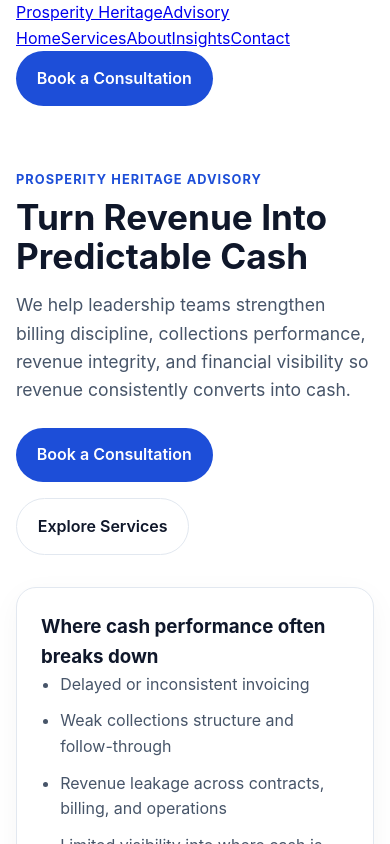
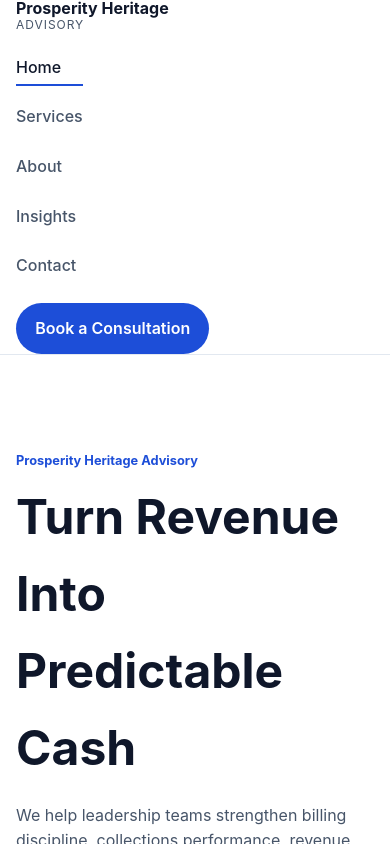
Before and after one commit to pjechete/prosperity-heritage-Advisory-Services, a Next.js app: page / in a window 390 px wide. Shown: the top 844 px of the page. Built offline with nearby package versions, Linux system fonts and the light colour scheme.

Commit message:
Update globals.css

```diff
--- a/src/app/globals.css
+++ b/src/app/globals.css
@@ -32,8 +32,6 @@ body {
 
   --primary: #1d4ed8;
   --primary-dark: #1e40af;
-  --primary-soft: #dbeafe;
-
   --navy: #0f172a;
 }
 
@@ -52,6 +50,83 @@ body {
 }
 
 /* =========================
+   NAVBAR
+========================= */
+
+.site-header {
+  position: sticky;
+  top: 0;
+  z-index: 1000;
+  background: rgba(255, 255, 255, 0.96);
+  border-bottom: 1px solid var(--border);
+  backdrop-filter: blur(10px);
+}
+
+.header-inner {
+  min-height: 76px;
+  display: flex;
+  align-items: center;
+  justify-content: space-between;
+  gap: 1.5rem;
+}
+
+.brand {
+  text-decoration: none;
+  color: var(--navy);
+  display: flex;
+  flex-direction: column;
+  line-height: 1.1;
+}
+
+.brand-main {
+  font-size: 1rem;
+  font-weight: 700;
+}
+
+.brand-sub {
+  font-size: 0.75rem;
+  color: var(--muted);
+  text-transform: uppercase;
+  letter-spacing: 0.08em;
+}
+
+.main-nav {
+  display: flex;
+  gap: 1.5rem;
+  justify-content: center;
+  flex: 1;
+}
+
+.nav-link {
+  text-decoration: none;
+  color: var(--muted);
+  font-weight: 500;
+}
+
+.nav-link:hover {
+  color: var(--navy);
+}
+
+.nav-link.active {
+  color: var(--navy);
+  position: relative;
+}
+
+.nav-link.active::after {
+  content: '';
+  position: absolute;
+  bottom: -6px;
+  left: 0;
+  width: 100%;
+  height: 2px;
+  background: var(--primary);
+}
+
+.header-cta {
+  display: flex;
+}
+
+/* =========================
    SECTIONS
 ========================= */
 
@@ -64,23 +139,19 @@ body {
 }
 
 .section-label {
-  display: inline-block;
-  margin-bottom: 0.75rem;
   font-size: 0.8rem;
+  text-transform: uppercase;
   font-weight: 700;
-  letter-spacing: 0.08em;
-  text-transform: uppercase;
   color: var(--primary);
+  margin-bottom: 0.5rem;
 }
 
 .section-title {
   font-size: 2rem;
   margin-bottom: 1rem;
-  color: var(--navy);
 }
 
 .section-intro {
-  font-size: 1.05rem;
   color: var(--muted);
   margin-bottom: 1rem;
 }
@@ -93,10 +164,6 @@ body {
   padding: 6rem 0 5rem;
 }
 
-.hero-sm {
-  padding: 5rem 0 3rem;
-}
-
 .hero-grid {
   display: grid;
   grid-template-columns: 1.3fr 0.9fr;
@@ -105,22 +172,17 @@ body {
 }
 
 .hero-title {
-  font-size: clamp(2.2rem, 5vw, 3.5rem);
-  line-height: 1.1;
+  font-size: 3rem;
   margin-bottom: 1rem;
 }
 
 .hero-subtext {
-  font-size: 1.1rem;
   color: var(--muted);
-  max-width: 560px;
 }
 
 .eyebrow {
   font-size: 0.8rem;
   font-weight: 700;
-  text-transform: uppercase;
-  letter-spacing: 0.08em;
   color: var(--primary);
   margin-bottom: 0.5rem;
 }
@@ -130,30 +192,21 @@ body {
 ========================= */
 
 .hero-actions {
+  margin-top: 1.5rem;
   display: flex;
   gap: 1rem;
-  flex-wrap: wrap;
-  margin-top: 1.5rem;
 }
 
 .btn {
-  padding: 0.9rem 1.3rem;
+  padding: 0.8rem 1.2rem;
   border-radius: 999px;
   text-decoration: none;
   font-weight: 600;
-  transition: 0.2s ease;
-  display: inline-flex;
-  align-items: center;
-  justify-content: center;
 }
 
 .btn-primary {
   background: var(--primary);
-  color: #ffffff;
-}
-
-.btn-primary:hover {
-  background: var(--primary-dark);
+  color: white;
 }
 
 .btn-secondary {
@@ -161,43 +214,19 @@ body {
   color: var(--navy);
 }
 
-.btn-secondary:hover {
-  background: #ffffff;
-}
-
 /* =========================
    CARDS
 ========================= */
 
+.info-card,
 .hero-card,
-.info-card,
 .step-card,
-.service-item,
-.cta-box {
-  background: #ffffff;
+.service-item {
   border: 1px solid var(--border);
-  border-radius: 20px;
+  border-radius: 16px;
   padding: 1.5rem;
-  box-shadow: 0 8px 30px rgba(15, 23, 42, 0.04);
+  background: white;
 }
-
-.info-card h3,
-.step-card h3,
-.service-item h3 {
-  margin-bottom: 0.6rem;
-  color: var(--navy);
-}
-
-.info-card p,
-.step-card p,
-.service-item p,
-.cta-box p {
-  color: var(--muted);
-}
-
-/* =========================
-   GRID SYSTEMS
-========================= */
 
 .card-grid {
   display: grid;
@@ -213,62 +242,6 @@ body {
   grid-template-columns: repeat(2, 1fr);
 }
 
-.steps-grid {
-  display: grid;
-  grid-template-columns: repeat(3, 1fr);
-  gap: 1.25rem;
-  margin-top: 2rem;
-}
-
-.service-stack {
-  display: grid;
-  gap: 1rem;
-}
-
-.strategic-links {
-  display: grid;
-  grid-template-columns: repeat(2, 1fr);
-  gap: 1.25rem;
-  margin-top: 2rem;
-}
-
-/* =========================
-   LISTS
-========================= */
-
-.check-list {
-  padding-left: 1.2rem;
-}
-
-.check-list li {
-  margin-bottom: 0.7rem;
-  color: var(--muted);
-}
-
-/* =========================
-   STEPS
-========================= */
-
-.step-number {
-  display: inline-block;
-  margin-bottom: 0.5rem;
-  font-weight: 700;
-  color: var(--primary);
-}
-
-/* =========================
-   CTA
-========================= */
-
-.cta-section {
-  padding-top: 1rem;
-  padding-bottom: 5rem;
-}
-
-.cta-box {
-  text-align: center;
-}
-
 /* =========================
    RESPONSIVE
 ========================= */
@@ -277,16 +250,13 @@ body {
   .hero-grid,
   .three-up,
   .two-up,
-  .steps-grid,
-  .strategic-links {
+  .main-nav {
     grid-template-columns: 1fr;
+    flex-direction: column;
   }
 
-  .hero {
-    padding: 4.5rem 0 4rem;
-  }
-
-  .section {
-    padding: 4rem 0;
+  .header-inner {
+    flex-direction: column;
+    align-items: flex-start;
   }
 }
```
